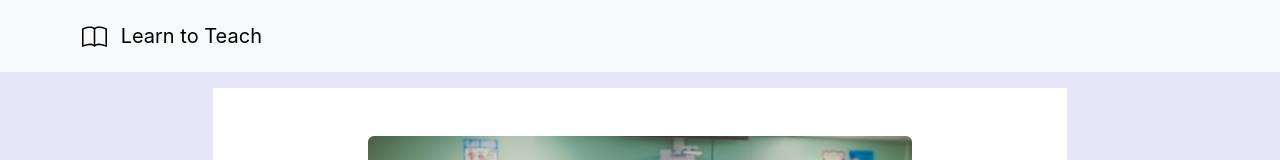
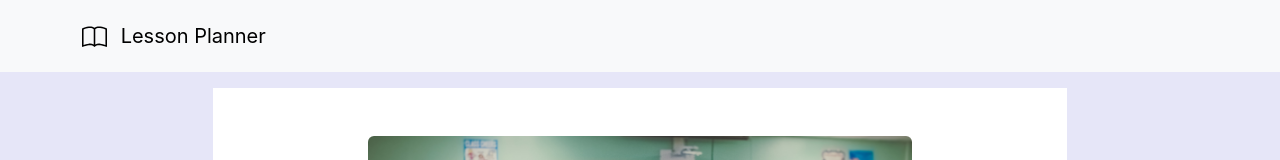
Before and after one commit to Isabela-Ferrer/my-app-rep-1-copia, a React (Create React App) app: page / in a window 1280 px wide. Shown: the top 160 px of the page. Built offline with nearby package versions, Linux system fonts and the light colour scheme.

Commit message:
Update Header.js

```diff
--- a/src/Header.js
+++ b/src/Header.js
@@ -8,7 +8,7 @@ function Header() {
         <svg xmlns="http://www.w3.org/2000/svg" width="25" height="25" fill="currentColor" className="bi bi-book" viewBox="0 0 16 16">
         <path d="M1 2.828c.885-.37 2.154-.769 3.388-.893 1.33-.134 2.458.063 3.112.752v9.746c-.935-.53-2.12-.603-3.213-.493-1.18.12-2.37.461-3.287.811V2.828zm7.5-.141c.654-.689 1.782-.886 3.112-.752 1.234.124 2.503.523 3.388.893v9.923c-.918-.35-2.107-.692-3.287-.81-1.094-.111-2.278-.039-3.213.492V2.687zM8 1.783C7.015.936 5.587.81 4.287.94c-1.514.153-3.042.672-3.994 1.105A.5.5 0 0 0 0 2.5v11a.5.5 0 0 0 .707.455c.882-.4 2.303-.881 3.68-1.02 1.409-.142 2.59.087 3.223.877a.5.5 0 0 0 .78 0c.633-.79 1.814-1.019 3.222-.877 1.378.139 2.8.62 3.681 1.02A.5.5 0 0 0 16 13.5v-11a.5.5 0 0 0-.293-.455c-.952-.433-2.48-.952-3.994-1.105C10.413.809 8.985.936 8 1.783z"/>
         </svg>
-          <i className="mx-1"></i> Learn to Teach</div>
+          <i className="mx-1"></i> Lesson Planner</div>
       </div>
     </nav>
   );
```
